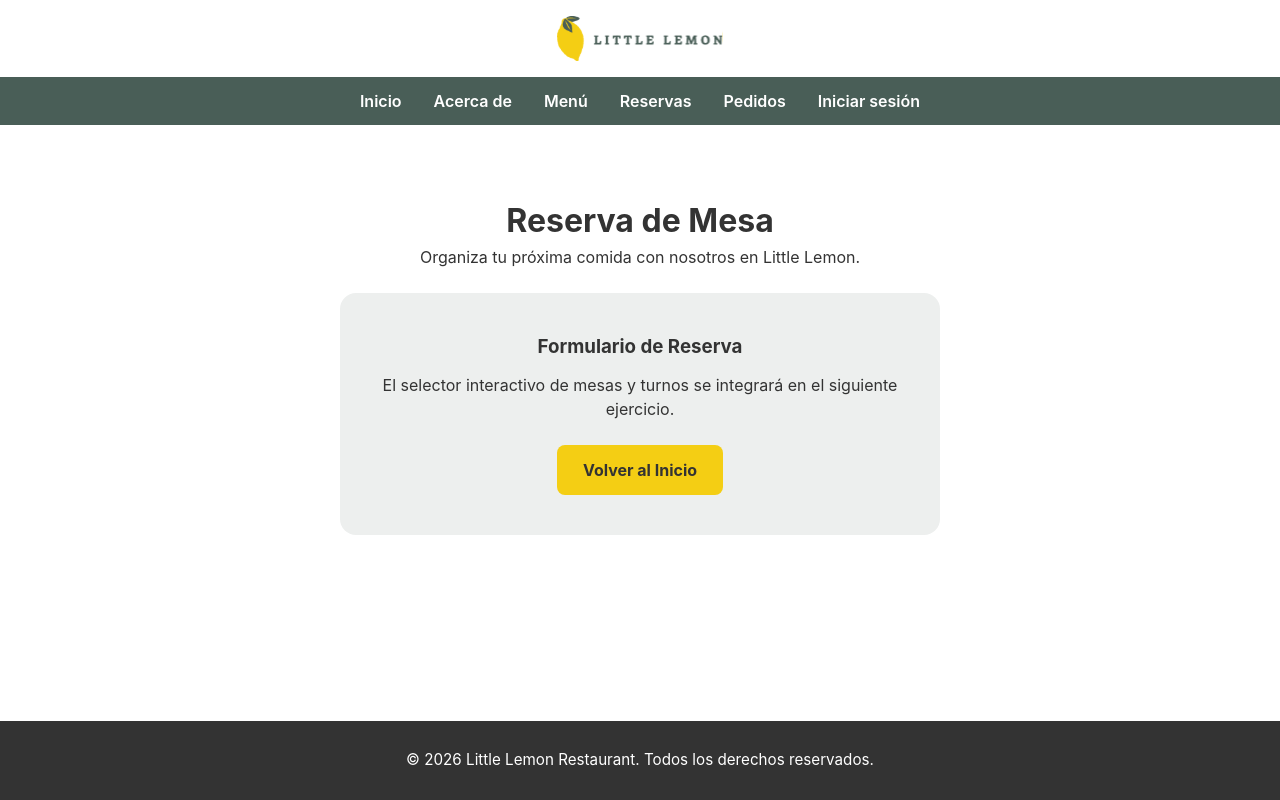
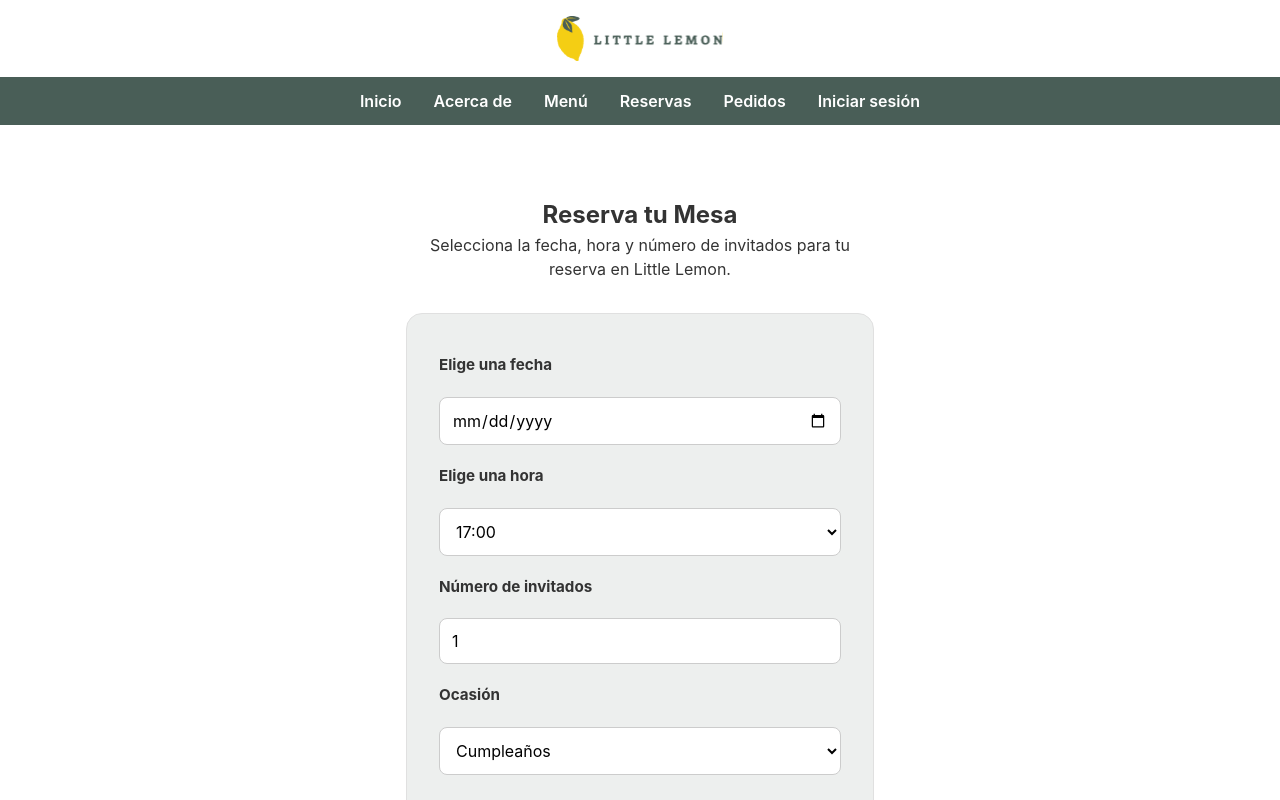
Before and after one commit to RHDevCoder/little-lemon-app, a React (Create React App) app: page /booking in a window 1280 px wide. Shown: the top 800 px of the page. Built offline with nearby package versions, Linux system fonts and the light colour scheme.

Commit message:
feat: crear componente controlado BookingForm y vistas de reserva

```diff
--- a/src/App.css
+++ b/src/App.css
@@ -357,3 +357,57 @@ footer {
     height: 320px;
   }
 }
+
+.booking-page-container {
+  max-width: 500px;
+  margin: 2rem auto;
+  padding: 0 1rem;
+}
+
+.booking-header {
+  text-align: center;
+  margin-bottom: 2rem;
+}
+
+.booking-form-wrapper {
+  background-color: var(--secondary-light);
+  padding: 2.5rem 2rem;
+  border-radius: var(--radius-md);
+  border: 1px solid #e0e0e0;
+}
+
+.booking-form {
+  display: grid;
+  gap: 1.25rem;
+}
+
+.booking-form label {
+  font-weight: 700;
+  font-size: 0.95rem;
+  color: var(--neutral-dark);
+}
+
+.booking-form input[type="date"],
+.booking-form input[type="number"],
+.booking-form select {
+  width: 100%;
+  padding: 0.75rem;
+  border: 1px solid #ccc;
+  border-radius: var(--radius-sm);
+  font-size: 1rem;
+  font-family: inherit;
+  background-color: var(--white);
+}
+
+.booking-form input:focus,
+.booking-form select:focus {
+  outline: 2px solid var(--primary-green);
+}
+
+.submit-btn {
+  border: none;
+  cursor: pointer;
+  font-size: 1rem;
+  width: 100%;
+  margin-top: 0.5rem;
+}
--- /dev/null
+++ b/src/BookingForm.js
@@ -0,0 +1,78 @@
+import { useState } from 'react';
+
+function BookingForm() {
+  const [date, setDate] = useState('');
+  const [time, setTime] = useState('17:00');
+  const [guests, setGuests] = useState(1);
+  const [occasion, setOccasion] = useState('Cumpleaños');
+
+  const [availableTimes] = useState([
+    '17:00',
+    '18:00',
+    '19:00',
+    '20:00',
+    '21:00',
+    '22:00'
+  ]);
+
+  const handleSubmit = (e) => {
+    e.preventDefault();
+    console.log({ date, time, guests, occasion });
+  };
+
+  return (
+    <form className="booking-form" onSubmit={handleSubmit}>
+      <label htmlFor="res-date">Elige una fecha</label>
+      <input
+        type="date"
+        id="res-date"
+        value={date}
+        onChange={(e) => setDate(e.target.value)}
+        required
+      />
+
+      <label htmlFor="res-time">Elige una hora</label>
+      <select
+        id="res-time"
+        value={time}
+        onChange={(e) => setTime(e.target.value)}
+      >
+        {availableTimes.map((availableTime) => (
+          <option key={availableTime} value={availableTime}>
+            {availableTime}
+          </option>
+        ))}
+      </select>
+
+      <label htmlFor="guests">Número de invitados</label>
+      <input
+        type="number"
+        id="guests"
+        placeholder="1"
+        min="1"
+        max="10"
+        value={guests}
+        onChange={(e) => setGuests(e.target.value)}
+        required
+      />
+
+      <label htmlFor="occasion">Ocasión</label>
+      <select
+        id="occasion"
+        value={occasion}
+        onChange={(e) => setOccasion(e.target.value)}
+      >
+        <option value="Cumpleaños">Cumpleaños</option>
+        <option value="Aniversario">Aniversario</option>
+      </select>
+
+      <input
+        type="submit"
+        value="Hacer tu reserva"
+        className="button-primary submit-btn"
+      />
+    </form>
+  );
+}
+
+export default BookingForm;
--- a/src/BookingPage.js
+++ b/src/BookingPage.js
@@ -1,14 +1,15 @@
-import { Link } from 'react-router-dom';
+import BookingForm from './BookingForm';
 
 function BookingPage() {
   return (
-    <div className="booking-wrapper">
-      <h1>Reserva de Mesa</h1>
-      <p>Organiza tu próxima comida con nosotros en Little Lemon.</p>
-      <div className="booking-card">
-        <h3>Formulario de Reserva</h3>
-        <p>El selector interactivo de mesas y turnos se integrará en el siguiente ejercicio.</p>
-        <Link to="/" className="button-primary">Volver al Inicio</Link>
+    <div className="booking-page-container">
+      <section className="booking-header">
+        <h1>Reserva tu Mesa</h1>
+        <p>Selecciona la fecha, hora y número de invitados para tu reserva en Little Lemon.</p>
+      </section>
+
+      <div className="booking-form-wrapper">
+        <BookingForm />
       </div>
     </div>
   );
```
